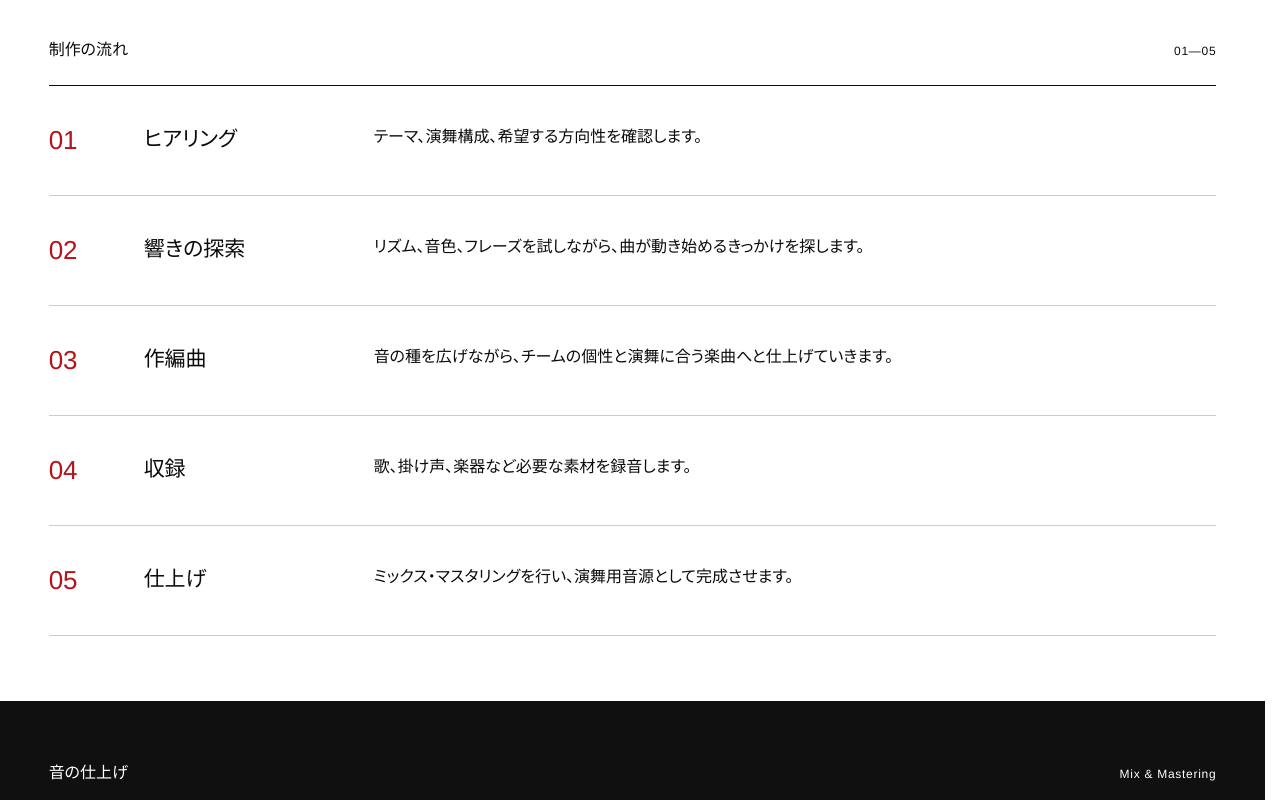
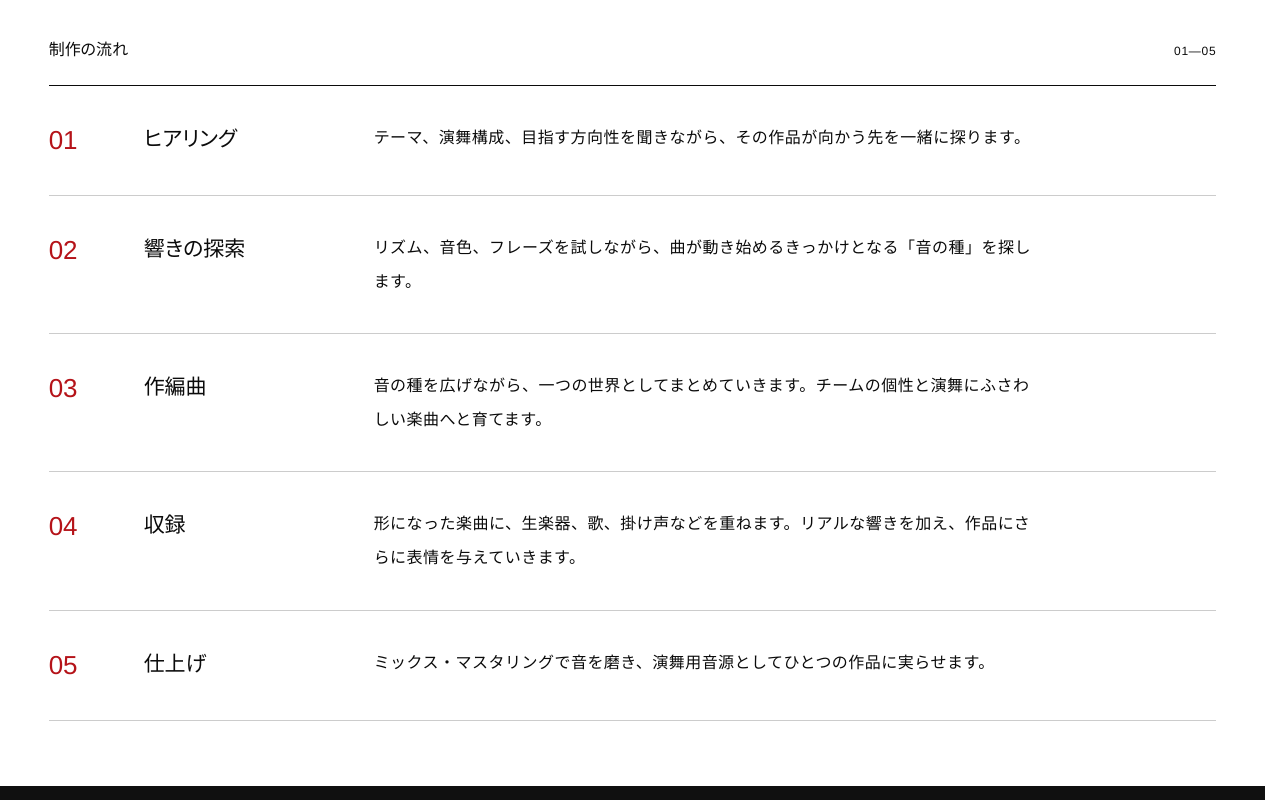
Before and after one commit to tetsufujiki/usi-yosakoi, a Next.js app: page /process in a window 1280 px wide. Shown: the part 760-1560 px from the top of the page. Built offline with nearby package versions, Linux system fonts and the light colour scheme.

Commit message:
Refine production process copy and Japanese text spacing

```diff
--- a/app/process/page.tsx
+++ b/app/process/page.tsx
@@ -28,17 +28,17 @@ const finishingProcesses = [
 ];
 
 const process = [
-  ["ヒアリング", "テーマ、演舞構成、希望する方向性を確認します。"],
+  ["ヒアリング", "テーマ、演舞構成、目指す方向性を聞きながら、その作品が向かう先を一緒に探ります。"],
   [
     "響きの探索",
-    "リズム、音色、フレーズを試しながら、曲が動き始めるきっかけを探します。",
+    "リズム、音色、フレーズを試しながら、曲が動き始めるきっかけとなる「音の種」を探します。",
   ],
   [
     "作編曲",
-    "音の種を広げながら、チームの個性と演舞に合う楽曲へと仕上げていきます。",
+    "音の種を広げながら、一つの世界としてまとめていきます。チームの個性と演舞にふさわしい楽曲へと育てます。",
   ],
-  ["収録", "歌、掛け声、楽器など必要な素材を録音します。"],
-  ["仕上げ", "ミックス・マスタリングを行い、演舞用音源として完成させます。"],
+  ["収録", "形になった楽曲に、生楽器、歌、掛け声などを重ねます。リアルな響きを加え、作品にさらに表情を与えていきます。"],
+  ["仕上げ", "ミックス・マスタリングで音を磨き、演舞用音源としてひとつの作品に実らせます。"],
 ];
 
 const studioUrl = "https://studio.united-studio.com";
--- a/app/top-preview/studio.css
+++ b/app/top-preview/studio.css
@@ -497,3 +497,7 @@ body:has(.studio)::before { content: none; }
 }
 
 .studio-library-title { margin: 0 0 28px; text-align: center; font-family: Arial, sans-serif; font-size: clamp(16px, 1.6vw, 21px); font-weight: 600; letter-spacing: .2em; line-height: 1.5; }
+
+.studio-process-list p { font-feature-settings: normal; font-kerning: normal; letter-spacing: .03em; line-height: 2.1; }
+
+.studio-finishing p { font-feature-settings: normal; font-kerning: normal; letter-spacing: .03em; line-height: 2.1; }
```
